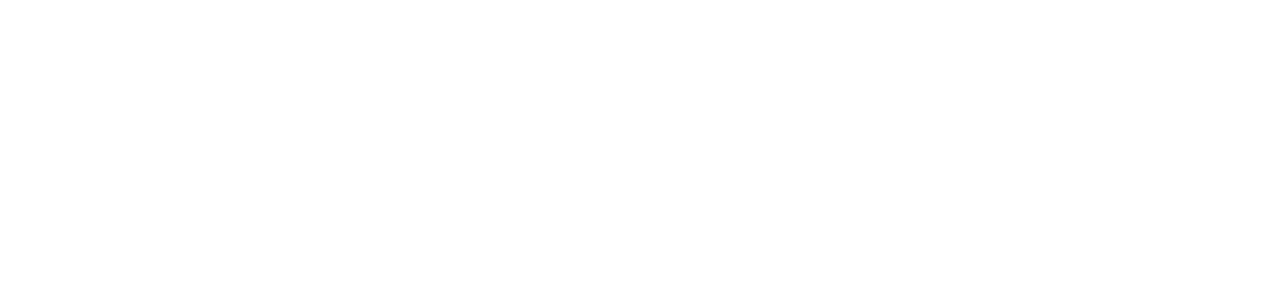
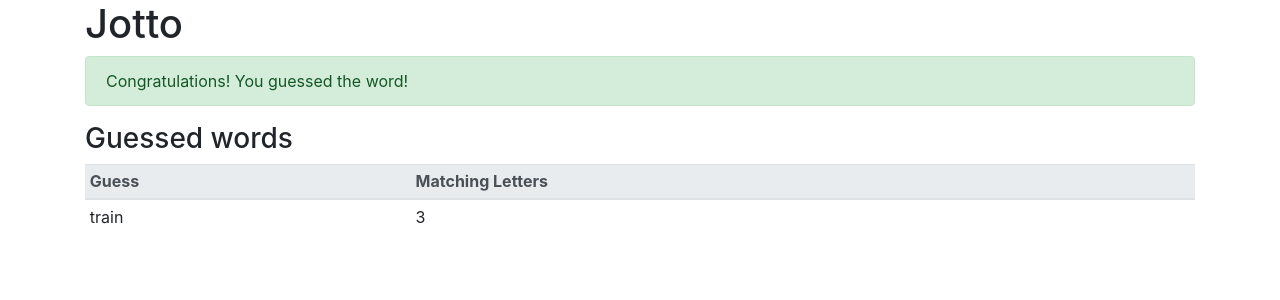
Before and after one commit to Prakhil-tp/jotto, a React (Create React App) app: page / in a window 1280 px wide. Shown: the top 300 px of the page. Built offline with nearby package versions, Linux system fonts and the light colour scheme.

Commit message:
Add bootstrap styling

```diff
--- a/public/index.html
+++ b/public/index.html
@@ -10,34 +10,12 @@
       content="Web site created using create-react-app"
     />
     <link rel="apple-touch-icon" href="%PUBLIC_URL%/logo192.png" />
-    <!--
-      manifest.json provides metadata used when your web app is installed on a
-      user's mobile device or desktop. See https://developers.google.com/web/fundamentals/web-app-manifest/
-    -->
+    <link rel="stylesheet" href="https://stackpath.bootstrapcdn.com/bootstrap/4.5.0/css/bootstrap.min.css" integrity="sha384-9aIt2nRpC12Uk9gS9baDl411NQApFmC26EwAOH8WgZl5MYYxFfc+NcPb1dKGj7Sk" crossorigin="anonymous">
     <link rel="manifest" href="%PUBLIC_URL%/manifest.json" />
-    <!--
-      Notice the use of %PUBLIC_URL% in the tags above.
-      It will be replaced with the URL of the `public` folder during the build.
-      Only files inside the `public` folder can be referenced from the HTML.
-
-      Unlike "/favicon.ico" or "favicon.ico", "%PUBLIC_URL%/favicon.ico" will
-      work correctly both with client-side routing and a non-root public URL.
-      Learn how to configure a non-root public URL by running `npm run build`.
-    -->
-    <title>React App</title>
+    <title>Jotto</title>
   </head>
   <body>
     <noscript>You need to enable JavaScript to run this app.</noscript>
     <div id="root"></div>
-    <!--
-      This HTML file is a template.
-      If you open it directly in the browser, you will see an empty page.
-
-      You can add webfonts, meta tags, or analytics to this file.
-      The build step will place the bundled scripts into the <body> tag.
-
-      To begin the development, run `npm start` or `yarn start`.
-      To create a production bundle, use `npm run build` or `yarn build`.
-    -->
   </body>
 </html>
--- a/src/App.js
+++ b/src/App.js
@@ -1,9 +1,15 @@
 import React from "react";
+import GuessedWords from "./GuessedWords";
+import Congrats from "./Congrats";
 
 function App() {
   return (
-    <div className="App">
-      <header className="App-header"></header>
+    <div className="container">
+      <h1>Jotto</h1>
+      <Congrats success={true} />
+      <GuessedWords
+        guessedWords={[{ guessedWord: "train", letterMatchCount: 3 }]}
+      />
     </div>
   );
 }
--- a/src/Congrats.js
+++ b/src/Congrats.js
@@ -10,7 +10,10 @@
 const Congrats = (props) => {
   if (props.success) {
     return (
-      <div data-test="component-congrats">
+      <div
+        data-test="component-congrats"
+        className="alert alert-success"
+      >
         <span data-test="congrats-message">
           Congratulations! You guessed the word!
         </span>
--- a/src/GuessedWords.js
+++ b/src/GuessedWords.js
@@ -19,8 +19,8 @@
     contents = (
       <div data-test="guessed-words">
         <h3>Guessed words</h3>
-        <table>
-          <thead>
+        <table className="table table-sm">
+          <thead className="thead-light">
             <tr>
               <th>Guess</th>
               <th>Matching Letters</th>
```
